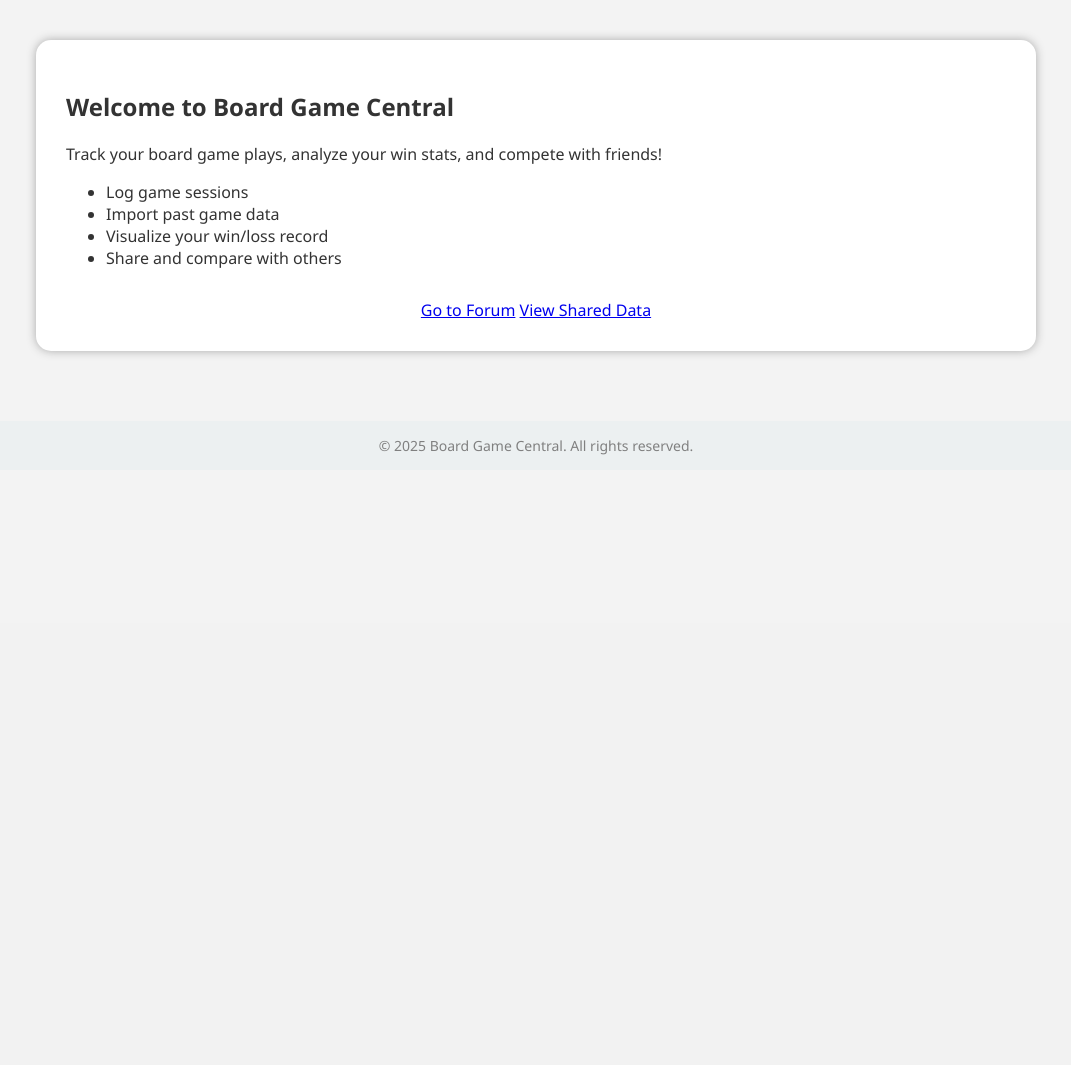
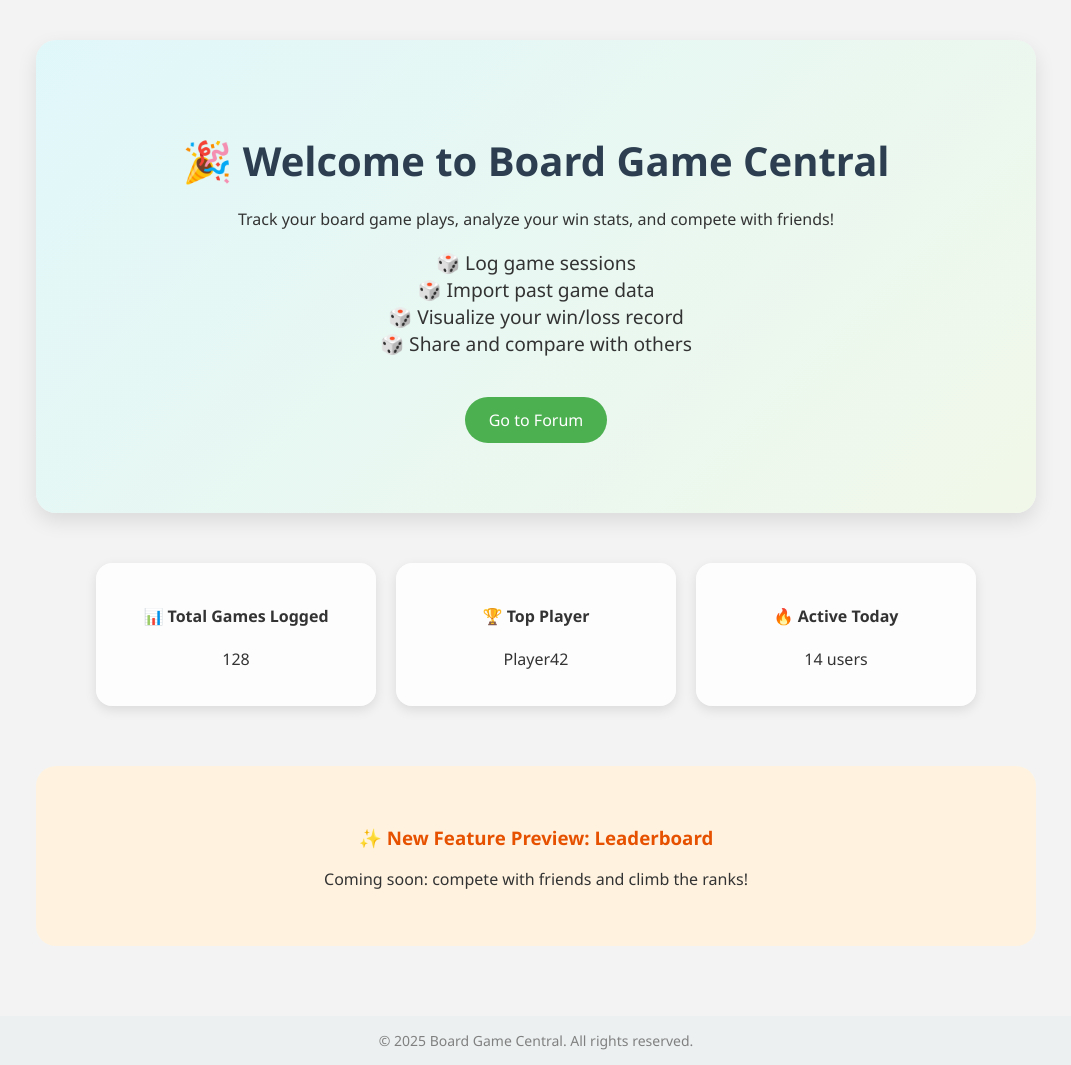
Before and after one commit to TheDoctorZoose/CITS3403-Agile-Project, a Flask app: page / in a window 1280 px wide. Shown: the part 177-1242 px from the top of the page, without its empty margins (104-1175 px from the left). Before the commit the page ends 632 px from the top, so only its background shows below. Run offline with Flask 3, Linux system fonts and the light colour scheme.

Commit message:
Add files via upload
Signed-off-by: MasterLu0309 <167738226+MasterLu0309@users.noreply.github.com>

```diff
--- a/app/models.py
+++ b/app/models.py
@@ -2,6 +2,7 @@ from flask_sqlalchemy import SQLAlchemy
 from werkzeug.security import generate_password_hash, check_password_hash
 from flask_login import UserMixin
 from datetime import datetime, timezone
+from sqlalchemy import func
 from app import db
 
 friendships = db.Table('friendships',
@@ -69,6 +70,8 @@ class User(UserMixin, db.Model):
         cascade='all, delete-orphan',
         lazy='dynamic'
     )
+
+
 
     def set_password(self, password):
         self.password_hash = generate_password_hash(password)
@@ -142,11 +145,13 @@ class Like(db.Model):
     timestamp = db.Column(db.DateTime, default=datetime.now)
 
 
+
 class Favorite(db.Model):
     id = db.Column(db.Integer, primary_key=True)
     user_id = db.Column(db.Integer, db.ForeignKey('user.id'))
     entry_id = db.Column(db.Integer, db.ForeignKey('game_entry.id'))
     timestamp = db.Column(db.DateTime, default=datetime.now)
+
 
 
 class Post(db.Model):
--- a/app/routes.py
+++ b/app/routes.py
@@ -113,7 +113,7 @@ def profile(user_id):
     return render_template(
         'profile.html',
         user=user,
-        entries=entries,  # ✅ 确保模板中用的变量名一致
+        entries=entries,
         liked_entries=liked_entries,
         favorited_entries=favorited_entries,
         is_own_profile=is_own_profile,
--- a/app/static/css/index.css
+++ b/app/static/css/index.css
@@ -230,3 +230,82 @@ body.dark-mode .submit {
 body.dark-mode a {
     color: #99c9ff;
 }
+
+.intro {
+    text-align: center;
+    padding: 60px 20px;
+    background: linear-gradient(135deg, #e0f7fa, #f1f8e9);
+    border-radius: 20px;
+    box-shadow: 0 8px 20px rgba(0, 0, 0, 0.1);
+    animation: fadeIn 1s ease-out;
+  }
+
+  .intro h2 {
+    font-size: 2.5rem;
+    margin-bottom: 20px;
+    color: #2c3e50;
+  }
+
+  .intro ul {
+    list-style: none;
+    font-size: 1.2rem;
+    padding-left: 0;
+    margin-bottom: 30px;
+  }
+
+  .intro ul li::before {
+    content: "🎲 ";
+  }
+
+  .rounded-btn {
+    background-color: #4caf50;
+    color: white;
+    padding: 12px 24px;
+    border-radius: 50px;
+    text-decoration: none;
+    margin: 10px;
+    display: inline-block;
+    transition: transform 0.3s, background-color 0.3s;
+  }
+
+  .rounded-btn:hover {
+    background-color: #388e3c;
+    transform: scale(1.05);
+  }
+
+  .feature-section {
+    margin-top: 60px;
+    padding: 40px 20px;
+    background-color: #fff3e0;
+    border-radius: 20px;
+    animation: slideUp 1s ease-out;
+    text-align: center;
+  }
+
+  .stats-cards {
+    display: flex;
+    flex-wrap: wrap;
+    justify-content: center;
+    gap: 20px;
+    margin-top: 50px;
+  }
+
+  .card-glass {
+    background-color: rgba(255, 255, 255, 0.8);
+    padding: 20px 30px;
+    border-radius: 16px;
+    box-shadow: 0 4px 12px rgba(0, 0, 0, 0.1);
+    backdrop-filter: blur(6px);
+    min-width: 220px;
+    text-align: center;
+  }
+
+  @keyframes fadeIn {
+    from { opacity: 0; transform: translateY(30px); }
+    to { opacity: 1; transform: translateY(0); }
+  }
+
+  @keyframes slideUp {
+    from { opacity: 0; transform: translateY(50px); }
+    to { opacity: 1; transform: translateY(0); }
+  }
--- a/app/static/js/index.js
+++ b/app/static/js/index.js
@@ -17,3 +17,7 @@ document.addEventListener('DOMContentLoaded', () => {
         localStorage.setItem('theme', newTheme);
     });
 });
+
+document.addEventListener('DOMContentLoaded', () => {
+    console.log('Welcome animation complete.');
+  });
--- a/app/templates/index.html
+++ b/app/templates/index.html
@@ -4,11 +4,13 @@
 
 {% block extra_styles %}
 <link rel="stylesheet" href="{{ url_for('static', filename='css/index.css') }}">
+
 {% endblock %}
 
 {% block content %}
+<div class="container my-5">
   <section class="intro">
-  <h2>Welcome to Board Game Central</h2>
+    <h2>🎉 Welcome to Board Game Central</h2>
     <p>Track your board game plays, analyze your win stats, and compete with friends!</p>
     <ul>
       <li>Log game sessions</li>
@@ -16,13 +18,33 @@
       <li>Visualize your win/loss record</li>
       <li>Share and compare with others</li>
     </ul>
-
-  <div style="text-align: center; margin-top: 30px;">
+    <div>
       <a href="{{ url_for('main.forum') }}" class="rounded-btn">Go to Forum</a>
-    <a href="{{ url_for('main.share_data_view') }}" class="rounded-btn">View Shared Data</a>
 
     </div>
   </section>
+
+  <section class="stats-cards">
+    <div class="card-glass">
+      <h4>📊 Total Games Logged</h4>
+      <p class="fs-1 fw-bold">128</p>
+    </div>
+    <div class="card-glass">
+      <h4>🏆 Top Player</h4>
+      <p class="fs-4 fw-semibold">Player42</p>
+    </div>
+    <div class="card-glass">
+      <h4>🔥 Active Today</h4>
+      <p class="fs-4 fw-semibold">14 users</p>
+    </div>
+  </section>
+
+  <section class="feature-section mt-5">
+    <h3 style="color: #e65100;">✨ New Feature Preview: Leaderboard</h3>
+    <p>Coming soon: compete with friends and climb the ranks!</p>
+
+  </section>
+</div>
 {% endblock %}
 
 {% block extra_scripts %}
```
Also changed, not shown: app/templates/profile.html (+18 -3 lines), migrations/versions/1d0ce11c1bb9_add_win_flags_score_nullable.py (added, +38 -0 lines), migrations/versions/cca14122a949_create_player_game_entry_table.py (added, +52 -0 lines). Lines whose indentation alone changed are shown as unchanged.
